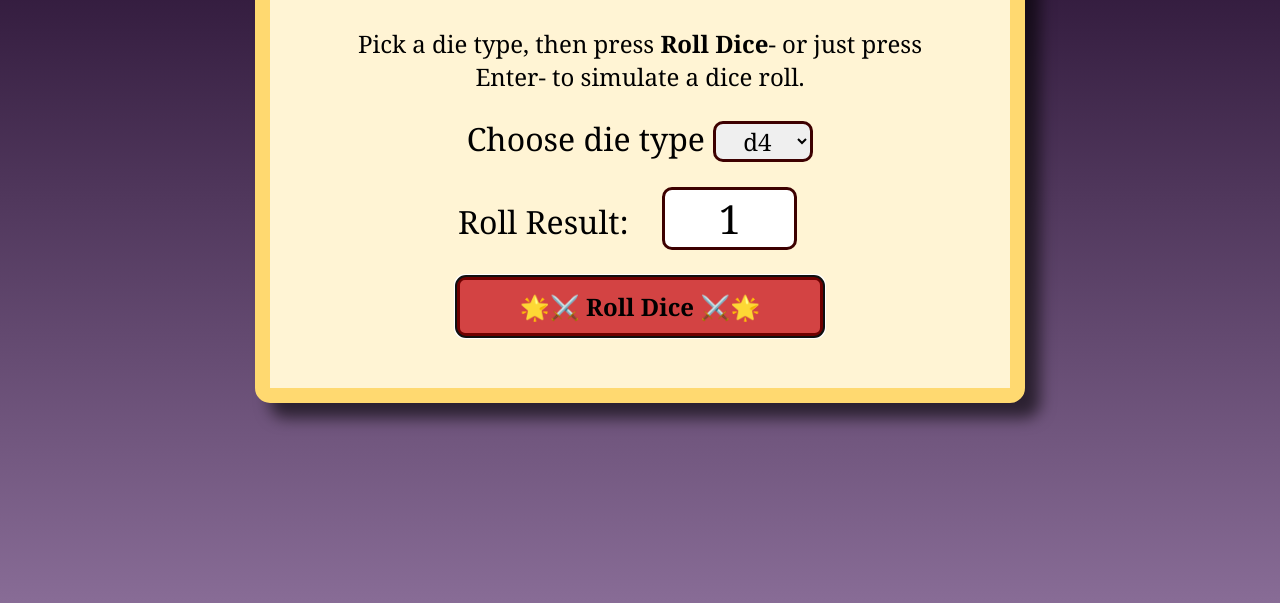
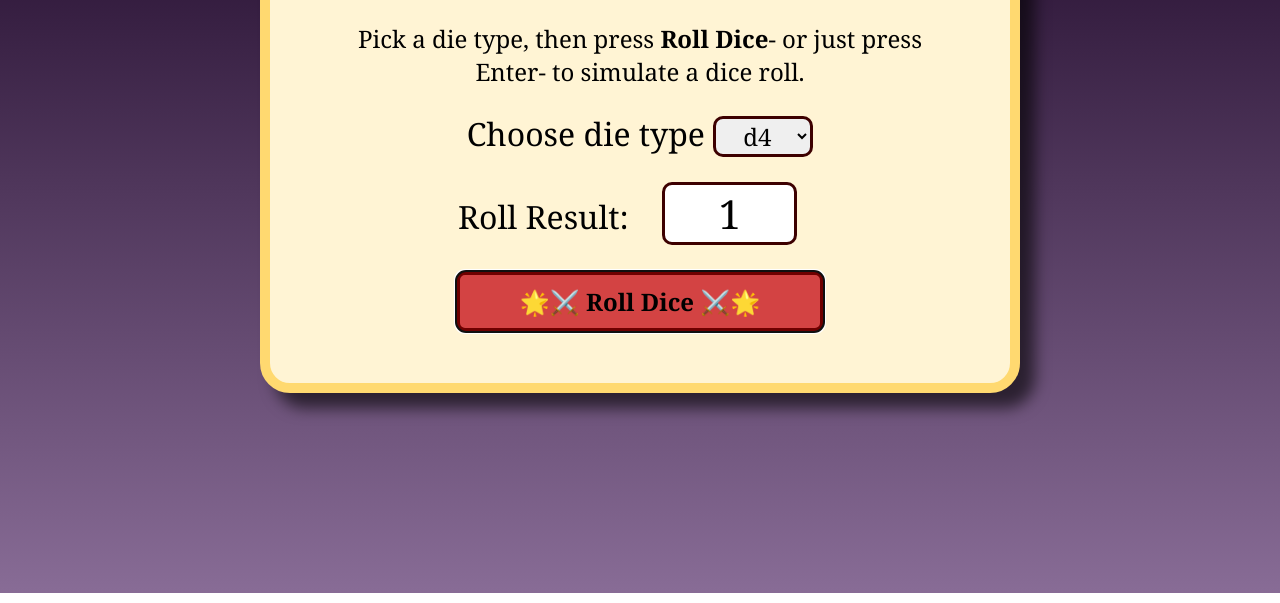
Before and after one commit to bethfeddes/dnd-dice-roller, a plain HTML site: page index.html in a window 1280 px wide. Shown: the part 211-814 px from the top of the page. Drawn offline with Linux system fonts and the light colour scheme.

Commit message:
Updated visuals

```diff
--- a/style.css
+++ b/style.css
@@ -18,8 +18,8 @@ body {
     margin: auto;
     margin-bottom: 200px;
     width: 50%;
-    border: 15px solid #ffd970;
-    border-radius: 15px;
+    border: 10px solid #ffd970;
+    border-radius: 30px;
     padding: 50px;
     background-color: #fff4d4;
     box-shadow: 15px 15px 15px rgba(0, 0, 0, 0.6);
```
